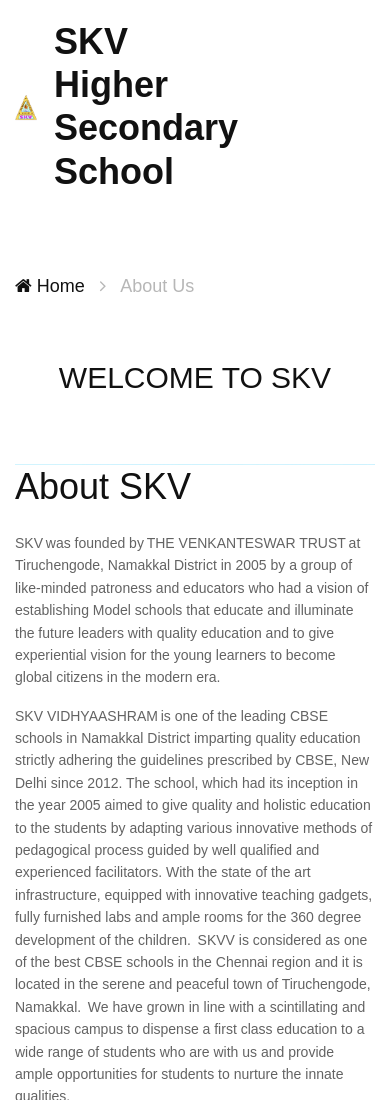
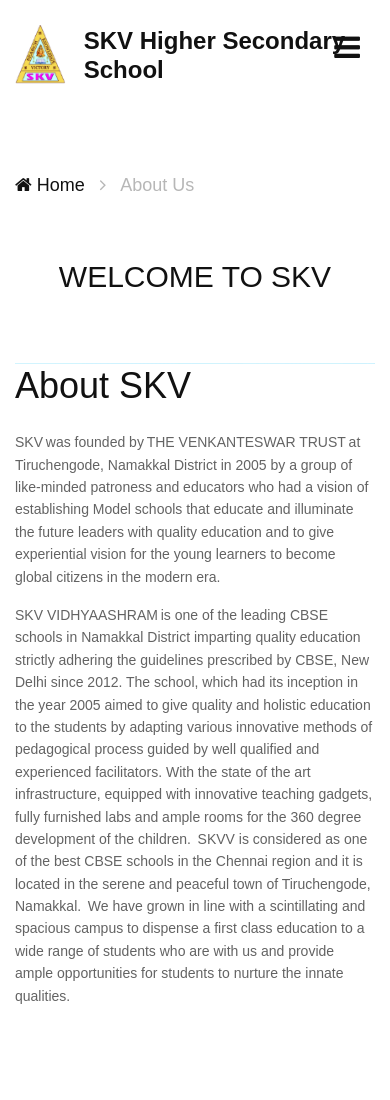
Before and after one commit to SIRAAJ-UI/SKVHSC, a plain HTML site: page aboutus.html in a window 390 px wide. Shown: the top 1100 px of the page. Drawn offline with nearby package versions, Linux system fonts and the light colour scheme; files whose address does not match are found by name; a web font is replaced by a local one.

Commit message:
menu update.

```diff
--- a/aboutus.html
+++ b/aboutus.html
@@ -38,12 +38,15 @@
 		<div class="container">
 			<!-- logo -->
 			<div class="row">
-				<div class="col-8 d-flex align-items-center">
-					<a class="navbar-brand" href="index.html"><img src="assets/images/skv-logo.png"  alt="">
+				<div class="col-sm-6 col-md-8 d-flex align-items-center">
+					<a class="navbar-brand" href="index.html"><img src="assets/images/skv-logo.png" alt="">
 					</a>
-					<h2 ><span style="font-weight:700">SKV Higher Secondary School</span></h2>
+					<h4><span style="font-weight:700">SKV Higher Secondary School</span></h4>
 				</div>
-				<div class="col-4">
+				<div class="nav-switch">
+					<i class="fa fa-bars"></i>
+				</div>
+				<div class="col-sm-6 col-md-4">
 					<div class="header-info">
 						<div class="hf-item">
 							<i class="fa fa-map-marker"></i>
```
Also changed, not shown: academics.html (+7 -4 lines), achievements.html (+8 -5 lines), contact.html (+7 -4 lines), facilities.html (+7 -4 lines), index.html (+5 -2 lines).
